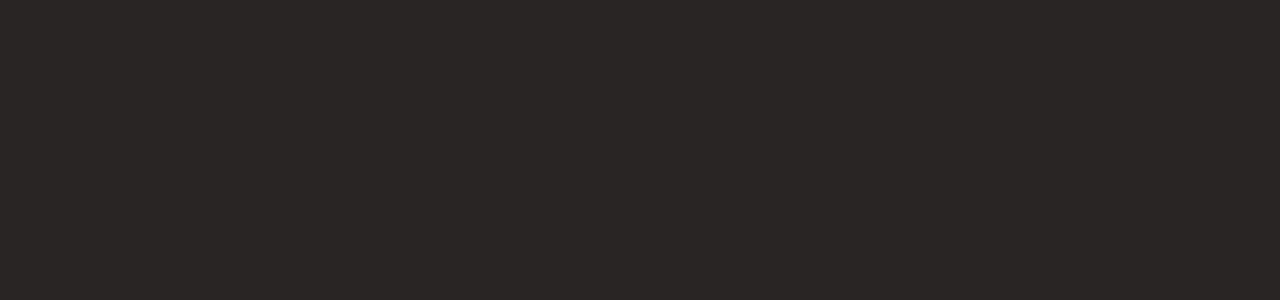
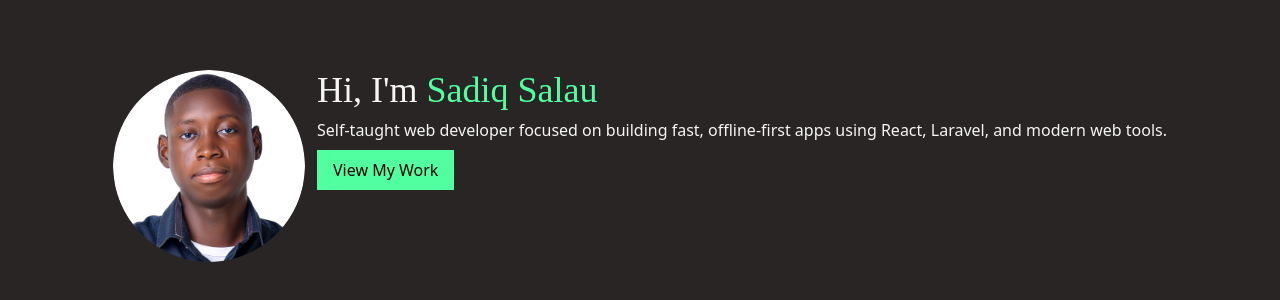
Before and after one commit to sadiqsalau/sadiqsalau-portfolio, a React (Vite) app: page / in a window 1280 px wide. Shown: the part 234-534 px from the top of the page. Built offline with nearby package versions, Linux system fonts and the light colour scheme.

Commit message:
Added Hero Section

```diff
--- a/src/App.tsx
+++ b/src/App.tsx
@@ -1,3 +1,11 @@
-function App() {}
+import Hero from "./components/Hero";
+
+function App() {
+  return (
+    <>
+      <Hero />
+    </>
+  );
+}
 
 export default App;
--- /dev/null
+++ b/src/components/Hero.tsx
@@ -0,0 +1,51 @@
+import HeroProfilePicture from "../assets/images/hero-profile-picture.png?w=384&h=384&format=webp";
+import { cn } from "../lib/utils";
+
+export default function Hero() {
+  return (
+    <div className="min-h-dvh flex flex-col gap-4 p-4">
+      <div className="flex items-center grow">
+        <div className="p-4 mx-auto max-w-7xl">
+          <div
+            className={cn(
+              "flex flex-col",
+              "items-center justify-center gap-3",
+              "md:items-start md:flex-row"
+            )}
+          >
+            {/* Photo */}
+            <img
+              src={HeroProfilePicture}
+              alt={"Sadiq Salau"}
+              className="w-48 h-48 rounded-full shrink-0"
+            />
+
+            <div className="flex flex-col items-center gap-2 md:items-start">
+              {/* Intro */}
+              <h1 className="text-4xl text-center font-fredoka-one">
+                Hi, I'm{" "}
+                <span className="inline-block text-green-500">Sadiq Salau</span>
+              </h1>
+
+              <p className="max-md:text-center">
+                Self-taught web developer focused on building fast,
+                offline-first apps using React, Laravel, and modern web tools.
+              </p>
+
+              <a
+                href="#projects"
+                className={cn(
+                  "bg-green-500 text-black px-4 py-2",
+                  "hover:bg-green-600 transition-colors",
+                  "focus:outline-none focus:ring-2 focus:ring-green-700"
+                )}
+              >
+                View My Work
+              </a>
+            </div>
+          </div>
+        </div>
+      </div>
+    </div>
+  );
+}
```
